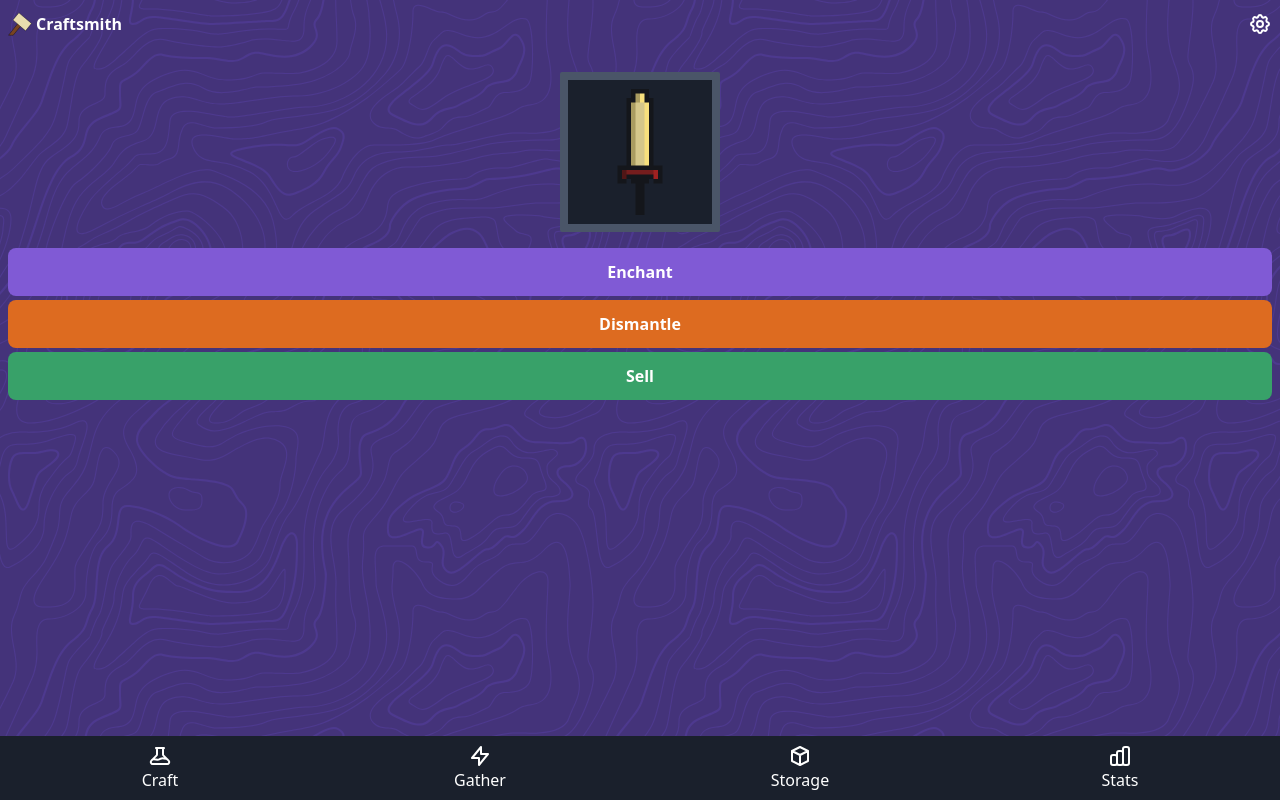
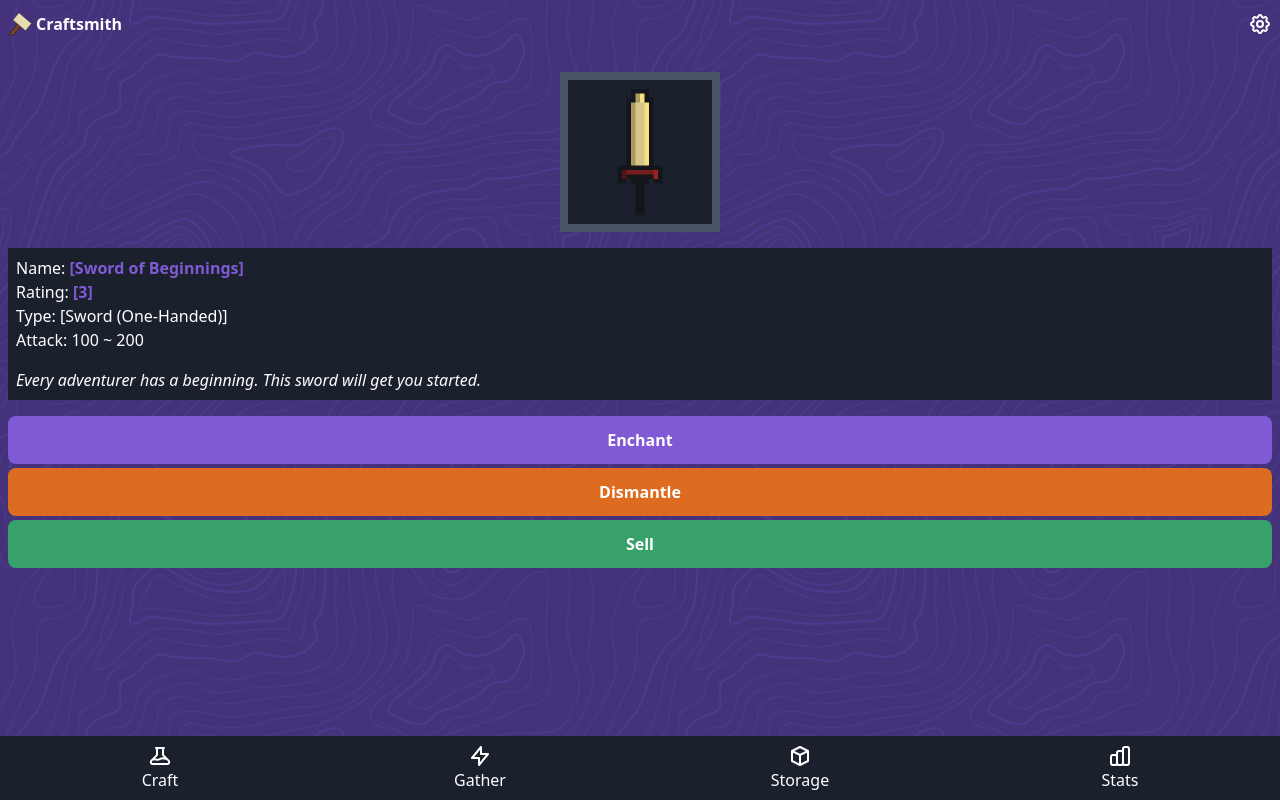
Before and after one commit to iamthismarvin/craftsmith, a Vue app: page /item in a window 1280 px wide. Built offline with nearby package versions, Linux system fonts and the light colour scheme.

Commit message:
NEW: Create ItemDetails view.

```diff
--- /dev/null
+++ b/src/components/ItemDetails.vue
@@ -0,0 +1,59 @@
+<template>
+  <div class="bg-gray-900 border-solid p-2">
+    <p>
+      Name: <span class="font-bold" :style="`color: ${rarityColor}`">[{{ details.name }}]</span>
+    </p>
+    <p>
+      Rating: <span class="font-bold" :style="`color: ${rarityColor}`">[{{ details.rating }}]</span>
+    </p>
+    <p>Type: [{{ details.type }}]</p>
+    <p v-if="details.attack">Attack: {{ details.attack.min }} ~ {{ details.attack.max }}</p>
+    <p class="italic mt-4">{{ details.description }}</p>
+  </div>
+</template>
+
+<script>
+export default {
+  name: 'ItemDetails',
+  props: {
+    details: Object,
+  },
+  computed: {
+    rarityColor() {
+      let color;
+      switch (this.details.rating) {
+        case 0: {
+          // color = '#4a5568';
+          break;
+        }
+        case 1: {
+          color = '#38a169';
+          break;
+        }
+        case 2: {
+          color = '#4299e1';
+          break;
+        }
+        case 3: {
+          color = '#805ad5';
+          break;
+        }
+        case 4: {
+          color = '#dd6b20';
+          break;
+        }
+        case 5: {
+          color = '#ff0000';
+          break;
+        }
+        default:
+          // color = '#4a5568';
+          break;
+      }
+      return color;
+    },
+  },
+};
+</script>
+
+<style lang="scss" scoped></style>
--- a/src/views/Item.vue
+++ b/src/views/Item.vue
@@ -6,6 +6,17 @@
       :image="item.image"
       :rarity="item.rarity"
       class="flex justify-center items-center w-full"
+    />
+    <ItemDetails
+      :details="{
+        name: 'Sword of Beginnings',
+        rating: 3,
+        type: 'Sword (One-Handed)',
+        attack: { min: 100, max: 200 },
+        enchantment: 0,
+        description: `Every adventurer has a beginning. This sword will get you started.`,
+      }"
+      class="mb-4"
     />
     <button @click="enchantItem(item.enchantment)" class="bg-purple-600 hover:bg-purple-700 mb-1">
       Enchant
@@ -28,6 +39,7 @@ export default {
     },
   }),
   components: {
+    ItemDetails: defineAsyncComponent(() => import('@/components/ItemDetails.vue')),
     ItemPreview: defineAsyncComponent(() => import('@/components/ItemPreview.vue')),
   },
   methods: {
```
